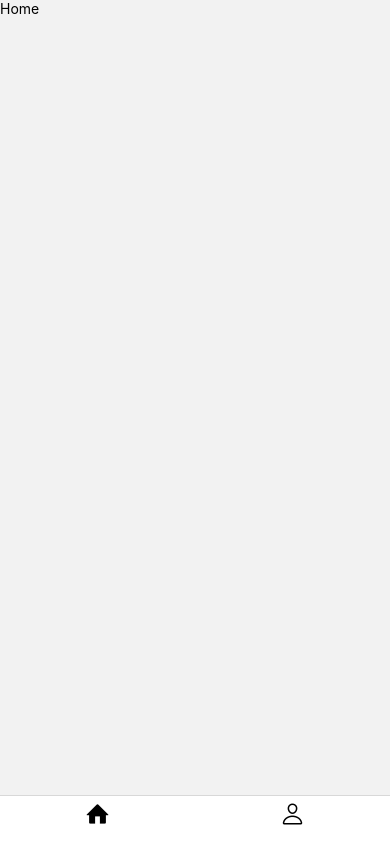
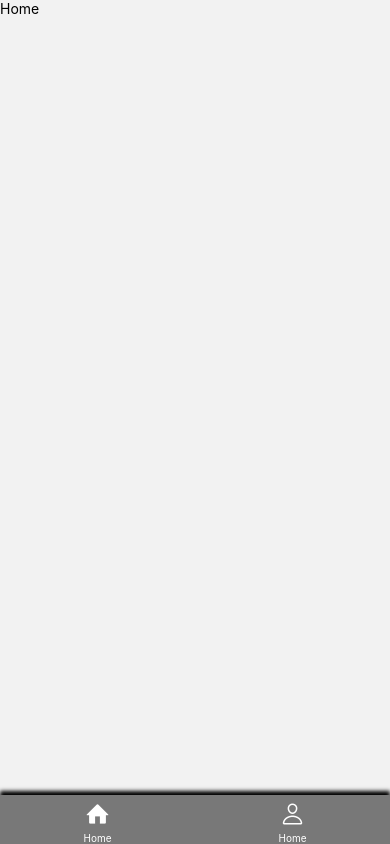
Before and after one commit to athena272/spotify-rn, a React Native app: screen /Tabs in a window 390 px wide. Built offline with nearby package versions, Linux system fonts and the light colour scheme.

Commit message:
Update index.tsx

```diff
--- a/src/screens/Tabs/index.tsx
+++ b/src/screens/Tabs/index.tsx
@@ -10,7 +10,23 @@
 
 export default function Tabs() {
     return (
-        <Tab.Navigator>
+        <Tab.Navigator screenOptions={{
+            tabBarStyle: {
+                backgroundColor: "rgba(0,0,0,0.5)",
+                position: "absolute",
+                bottom: 0,
+                left: 0,
+                right: 0,
+                shadowOpacity: 4,
+                shadowRadius: 4,
+                elevation: 4,
+                shadowOffset: {
+                    width: 0,
+                    height: -4
+                },
+                borderTopWidth: 0
+            }
+        }}>
             <Tab.Screen name='Home' component={Home}
                 options={{
                     tabBarLabel: 'Home',
@@ -18,9 +34,9 @@
                     tabBarLabelStyle: { color: 'white' },
                     tabBarIcon: ({ focused }) =>
                         focused ? (
-                            <Entypo name="home" size={24} color="black" />
+                            <Entypo name="home" size={24} color="white" />
                         ) :
-                            <AntDesign name="home" size={24} color="black" />
+                            <AntDesign name="home" size={24} color="white" />
                 }}
             />
             <Tab.Screen name='Profile' component={Profile}
@@ -30,9 +46,9 @@
                     tabBarLabelStyle: { color: 'white' },
                     tabBarIcon: ({ focused }) =>
                         focused ? (
-                            <Ionicons name="person" size={24} color="black" />
+                            <Ionicons name="person" size={24} color="white" />
                         ) :
-                            <Ionicons name="person-outline" size={24} color="black" />
+                            <Ionicons name="person-outline" size={24} color="white" />
                 }}
             />
         </Tab.Navigator>
```
